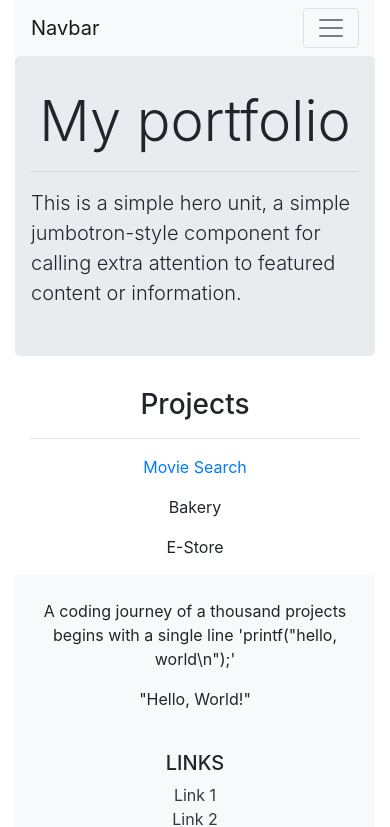
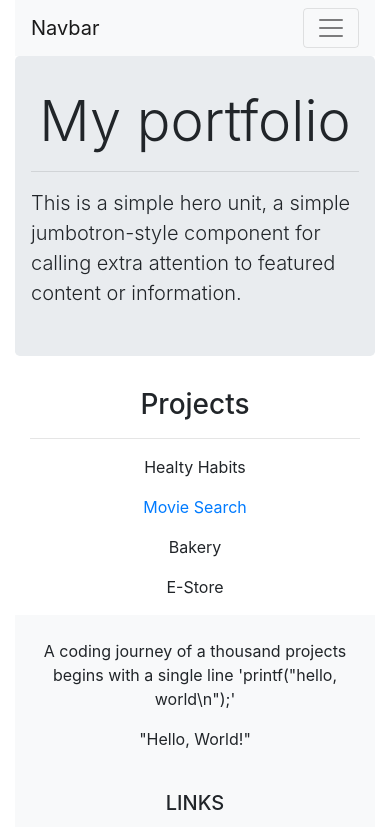
Before and after one commit to ILLYAKO/illyako.github.io, a React (Create React App) app: page / in a window 390 px wide. Shown: the top 827 px of the page. Built offline with nearby package versions, Linux system fonts and the light colour scheme.

Commit message:
2021-04-07

```diff
--- a/src/components/WorkList.js
+++ b/src/components/WorkList.js
@@ -6,7 +6,16 @@ const WorkList = () => {
       <h3>Projects</h3>
       <hr></hr>
       <div class="row">
-        <div className="col-lg-4 col-md-4 col-sm-6">
+        <div class="col-lg-3 col-md-4 col-sm-6">
+          <p>Healty Habits</p>
+          <img
+            className="img-fluid d-none d-lg-block"
+            src="https://drive.google.com/uc?export=view&id=1w9NUlKC1aX-b4tCAHqRDr9u0H91ZlX7h"
+            //https://drive.google.com/file/d/1w9NUlKC1aX-b4tCAHqRDr9u0H91ZlX7h/view?usp=sharing
+            alt="WorkImage3"
+          />
+        </div>
+        <div className="col-lg-3 col-md-4 col-sm-6">
           <a href="https://illyako.github.io/shoppies-omdb-api/">
             <p>Movie Search</p>
             <img
@@ -16,7 +25,7 @@ const WorkList = () => {
             />
           </a>
         </div>
-        <div class="col-lg-4 col-md-4 col-sm-6">
+        <div class="col-lg-3 col-md-4 col-sm-6">
           <p>Bakery</p>
           <img
             className="img-fluid d-none d-lg-block"
@@ -24,7 +33,7 @@ const WorkList = () => {
             alt="WorkImage2"
           />
         </div>
-        <div class="col-lg-4 col-md-4 col-sm-6">
+        <div class="col-lg-3 col-md-4 col-sm-6">
           <p>E-Store</p>
           <img
             className="img-fluid d-none d-lg-block"
```
Also changed, not shown: ReadHelp.txt.
